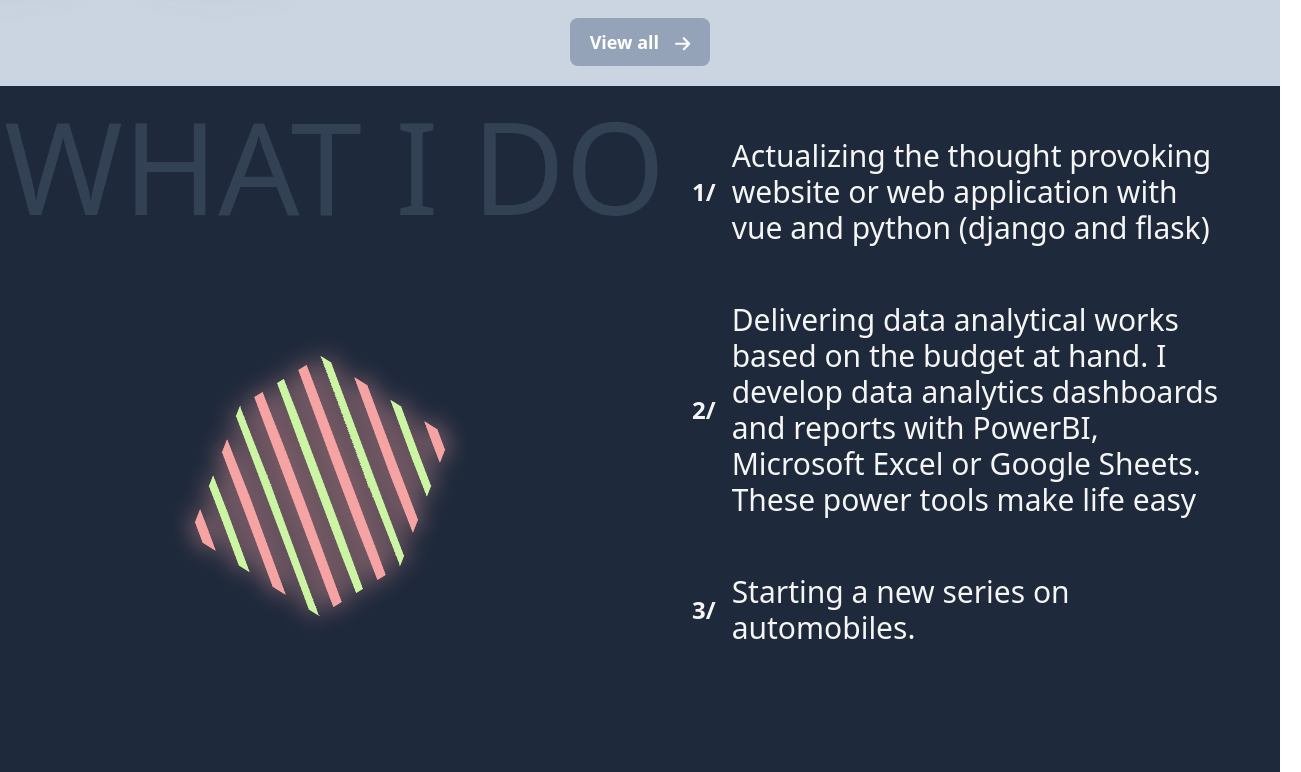
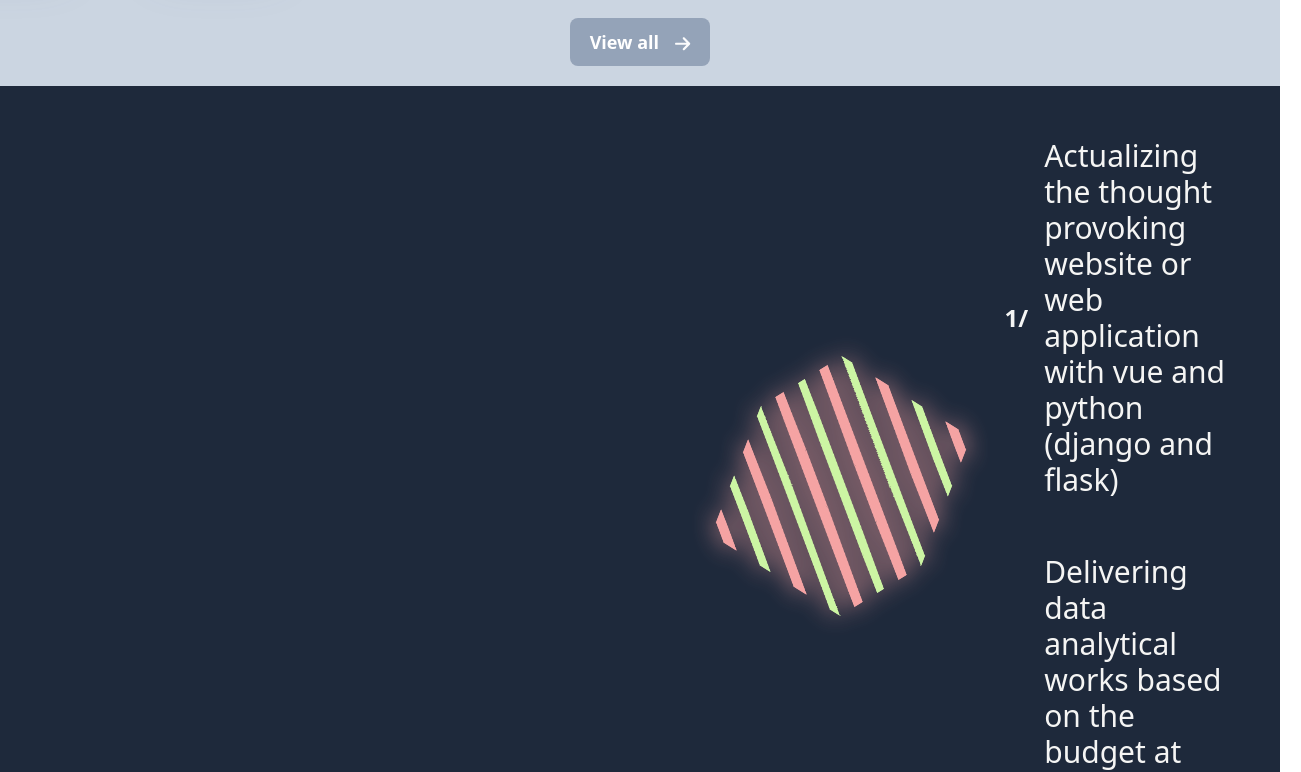
Before and after one commit to osahene/mysite, a Nuxt app: page / in a window 1280 px wide. Shown: the part 1200-1972 px from the top of the page, 1301 px wide, since content can reach past the window. Built offline with nearby package versions, Linux system fonts and the light colour scheme.

Commit message:
fixed the x-overflow

```diff
--- a/components/header/activities.vue
+++ b/components/header/activities.vue
@@ -3,7 +3,7 @@
     id="acts"
     class="will-change-transform flex flex-col h-screen bg-slate-800 md:flex-row space-y-8 md:space-y-0 md:space-x-8 overflow-y-auto"
   >
-    <div class="absolute w-full flex items-end pointer-events-none what-i-do">
+    <div class="w-full flex items-end pointer-events-none what-i-do">
       <div class="head md:text-9xl ml-1 mt-4 text-4xl text-slate-700 uppercase">
         What I do
       </div>
--- a/components/header/experience.vue
+++ b/components/header/experience.vue
@@ -8,7 +8,7 @@
         class="will-change-transform absolute flex items-center pointer-events-none cert"
       >
         <div
-          class="head md:text-9xl ml-1 mt-4 text-6xl text-slate-700 uppercase"
+          class="head md:text-9xl ml-1 mt-4 text-4xl text-slate-700 uppercase"
         >
           Works Done
         </div>
@@ -124,7 +124,7 @@
 
   gsap.fromTo(
     ".cert",
-    { x: "50%" },
+    { x: "0%" },
     {
       x: "0%",
       scrollTrigger: {
```
